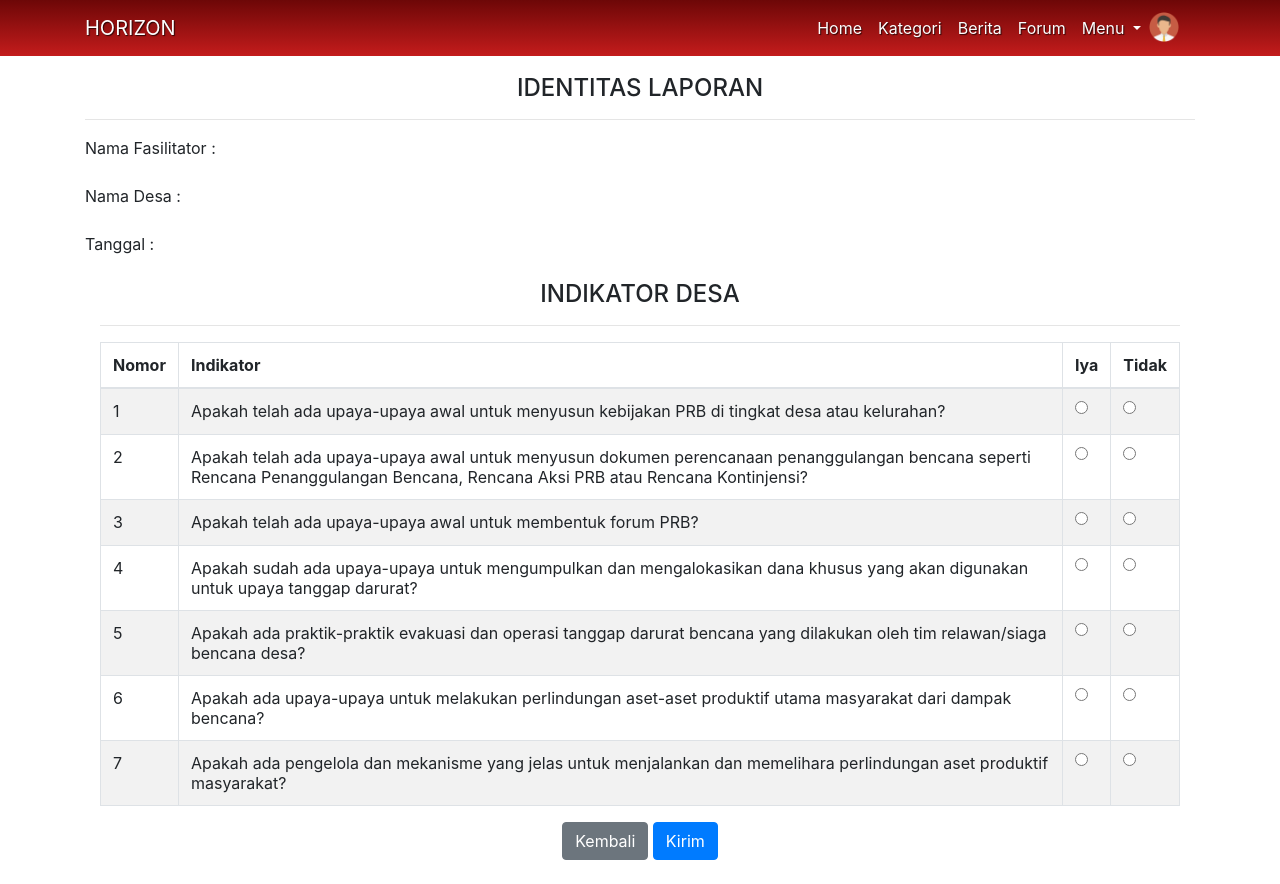
After one commit to Azay18/horizon, a CodeIgniter app: page /database/index.php/controller/kategorikan in a window 1280 px wide. The commit adds this page. Run offline with CodeIgniter, Linux system fonts and the light colour scheme; some web fonts are replaced.

Commit message:
h kategorikan

```diff
--- a/application/controllers/controller.php
+++ b/application/controllers/controller.php
@@ -236,6 +236,10 @@ class controller extends CI_Controller {
 
 	public function berita6(){$this->load->view('berita6');}
 
+	public function kategorikan(){
+		$this->load->view('kategorikan');
+	}
+
 	public function terimaFasilitator() {
 		$id=$this->uri->segment(3);
 		$this->M_model->terima_fasilitator($id);
--- /dev/null
+++ b/application/views/kategorikan.php
@@ -0,0 +1,151 @@
+<title>Kategorikan Desa</title>
+<?php require 'b_header.php'; ?>
+
+    <!-- form register -->
+    <form class="container" style="padding-top:50px" method="post" action="<?php echo base_url().'controller/identitas_laporan'?>">
+    <h4 class="mt-4 text-center">IDENTITAS LAPORAN</h4><hr>
+    <div class="form-row mt-3">
+        <div class="col">
+        <label for="namaFasilitator">Nama Fasilitator :</label>
+        <label for=""></label>
+        </div>
+    </div>
+    <div class="form-group mt-3">
+        <label for="inputDesa">Nama Desa :</label>
+        <label for=""></label>
+    </div>
+    <div class="form-row mt-3">
+        <div class="col">
+        <label for="namaFasilitator">Tanggal :</label>
+        <label for=""></label>
+        </div>
+    </div>
+    </div>
+    </div>
+
+
+
+<div class="container text-center mt-3">
+        <h4>INDIKATOR DESA</h4><hr>
+        <div class="info"></div>
+            <div class="table-responsive">
+                <table id="indikator" class="table table-bordered table-striped">
+                    <thead>
+                        <tr>
+                            <th>Nomor</th>
+                            <th>Indikator</th>
+                            <th>Iya</th>
+                            <th>Tidak</th>
+                        </tr>
+                    </thead>
+                    <tr>
+                        <td>1</td>
+                        <td>Apakah telah ada upaya-upaya awal untuk menyusun kebijakan PRB di tingkat desa atau kelurahan?</td>
+                        <td>
+                        <div class="radio">
+                        <label><input type="radio" name="jawaban1" value="1"></label>
+                        </div>
+                        </td>
+                        <td>
+                        <div class="radio">
+                        <label><input type="radio" name="jawaban1" value="0"></label>
+                        </div>
+                        </td>
+                    </tr>
+                    <tr>
+                        <td>2</td>
+                        <td>Apakah telah ada upaya-upaya awal untuk menyusun dokumen perencanaan penanggulangan bencana
+seperti Rencana Penanggulangan Bencana, Rencana Aksi PRB atau Rencana Kontinjensi?</td>
+                        <td>
+                        <div class="radio">
+                        <label><input type="radio" name="jawaban2" value="1"></label>
+                        </div>
+                        </td>
+                        <td>
+                        <div class="radio">
+                        <label><input type="radio" name="jawaban2" value="0"></label>
+                        </div>
+                        </td>
+                    </tr>
+                    <tr>
+                        <td>3</td>
+                        <td>Apakah telah ada upaya-upaya awal untuk membentuk forum PRB?</td>
+                        <td>
+                        <div class="radio">
+                        <label><input type="radio" name="jawaban3" value="1"></label>
+                        </div>
+                        </td>
+                        <td>
+                        <div class="radio">
+                        <label><input type="radio" name="jawaban3" value="0"></label>
+                        </div>
+                        </td>
+                    </tr>
+                    <tr>
+                        <td>4</td>
+                        <td>Apakah sudah ada upaya-upaya untuk mengumpulkan dan mengalokasikan dana khusus yang akan
+digunakan untuk upaya tanggap darurat?</td>
+                        <td>
+                        <div class="radio">
+                        <label><input type="radio" name="jawaban4" value="1"></label>
+                        </div>
+                        </td>
+                        <td>
+                        <div class="radio">
+                        <label><input type="radio" name="jawaban4" value="0"></label>
+                        </div>
+                        </td>
+                    </tr>
+                    <tr>
+                        <td>5</td>
+                        <td>Apakah ada praktik-praktik evakuasi dan operasi tanggap darurat bencana yang dilakukan oleh tim
+relawan/siaga bencana desa?</td>
+                        <td>
+                        <div class="radio">
+                        <label><input type="radio" name="jawaban5" value="1"></label>
+                        </div>
+                        </td>
+                        <td>
+                        <div class="radio">
+                        <label><input type="radio" name="jawaban5" value="0"></label>
+                        </div>
+                        </td>
+                    </tr>
+                    <tr>
+                        <td>6</td>
+                        <td>Apakah ada upaya-upaya untuk melakukan perlindungan aset-aset produktif utama masyarakat dari
+dampak bencana?</td>
+                        <td>
+                        <div class="radio">
+                        <label><input type="radio" name="jawaban6" value="1"></label>
+                        </div>
+                        </td>
+                        <td>
+                        <div class="radio">
+                        <label><input type="radio" name="jawaban6" value="0"></label>
+                        </div>
+                        </td>
+                    </tr>
+                    <tr>
+                        <td>7</td>
+                        <td>Apakah ada pengelola dan mekanisme yang jelas untuk menjalankan dan memelihara perlindungan
+aset produktif masyarakat?</td>
+                        <td>
+                        <div class="radio">
+                        <label><input type="radio" name="jawaban7" value="1"></label>
+                        </div>
+                        </td>
+                        <td>
+                        <div class="radio">
+                        <label><input type="radio" name="jawaban7" value="0"></label>
+                        </div>
+                        </td>
+                    </tr>
+                </table>
+            </div>
+            <a href="<?= base_url()."controller/laporan"?>" class="btn btn-secondary">Kembali</a>
+            <button type="submit" class="btn btn-primary">Kirim</button>
+    </div><br>
+    </form>
+
+<?php require 'footer.php'; ?>
```
Also changed, not shown: application/views/lihatlaporan.php (+1 -6 lines).
